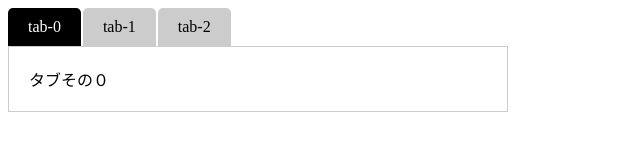
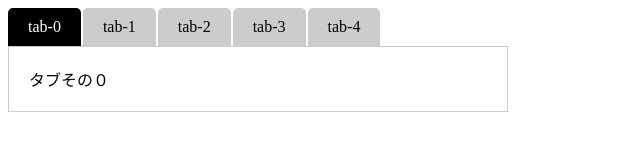
Before and after one commit to tacccccc21/js-tab, a plain HTML site: page index.html in a window 1280 px wide. Both pictures are taken after a click on the link "tab-0". Shown: the whole page, without its empty margins (0-640 px from the left). Drawn offline with Linux system fonts and the light colour scheme.

Commit message:
complete

```diff
--- a/index.html
+++ b/index.html
@@ -11,6 +11,9 @@
         <a href="" class="tab-nav-item is-active" data-nav="0">tab-0</a>
         <a href="" class="tab-nav-item" data-nav="1">tab-1</a>
         <a href="" class="tab-nav-item" data-nav="2">tab-2</a>
+        <a href="" class="tab-nav-item" data-nav="3">tab-3</a>
+        <a href="" class="tab-nav-item" data-nav="4">tab-4</a>
+
 
       </div>
       <div class="tab-contents">
@@ -23,6 +26,12 @@
         <div class="tab-contents-item" data-content="2">
           タブその２
         </div>
+        <div class="tab-contents-item" data-content="3">
+          タブその3
+        </div>
+        <div class="tab-contents-item" data-content="4">
+          タブその4
+        </div>
 
       </div>
     </div>
--- a/tab.js
+++ b/tab.js
@@ -2,9 +2,11 @@
 (()=>{
   //ここに命令をかく
   const $doc = document;
-  const $tab = $doc.getElementById('js-tab')
+  const $tab = $doc.getElementById('js-tab');
   const $nav = $tab.querySelectorAll('[data-nav]');
   const $content = $tab.querySelectorAll('[data-content]');
+  const ACTIVE_CLASS = 'is-active';
+  const navLen =$nav.length;
 
   // 初期化
   const init = () => {
@@ -23,21 +25,21 @@
 
       // 対象外のnav,content全て一旦リセットさせる
       let index = 0;
-      while(index < $nav.length){
+      while(index < navLen){
         $content[index].style.display = 'none';
-        $nav[index].classList.remove('is-active')
+        $nav[index].classList.remove(ACTIVE_CLASS)
         index++;
       }
 
       // 対象のコンテンツをアクティブ化させる
       $tab.querySelectorAll('[data-content= "' + targetVal + '"]')[0].style.display = 'block';
-      $nav[targetVal].classList.add('is-active');
+      $nav[targetVal].classList.add(ACTIVE_CLASS);
 
   };
 
   // 全nav要素に対して関数を適応
   let index = 0;
-  while(index < $nav.length){
+  while(index < navLen){
   $nav[index].addEventListener('click', (e) => handleClick(e));
   index++;
   }
```
